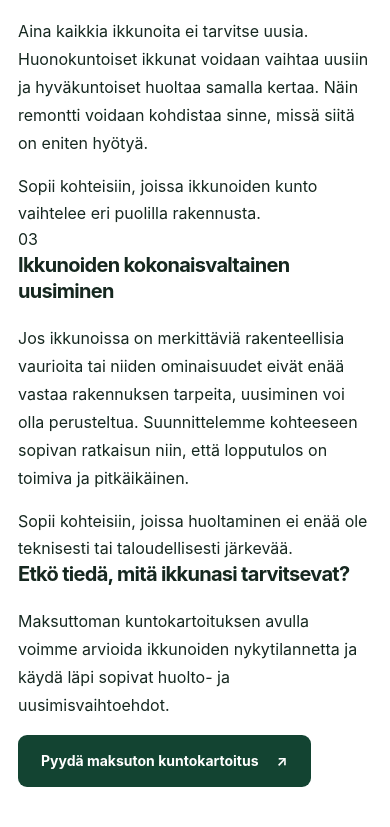
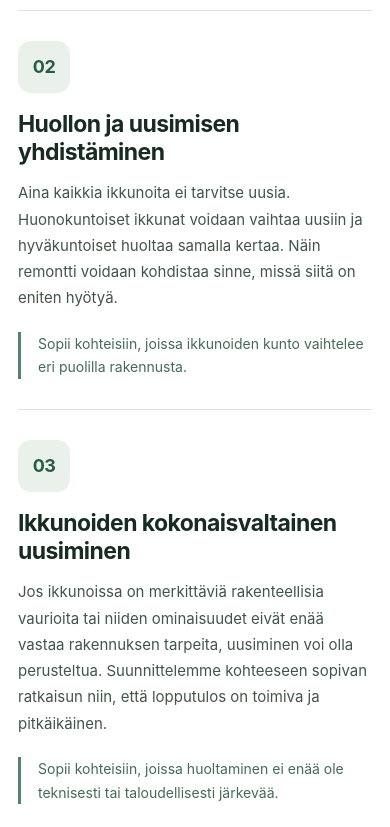
Before and after one commit to csmatias22/Linmate, a plain HTML site: page ikkunaremontit.html in a window 390 px wide. Shown: the part 1417-2244 px from the top of the page. Drawn offline with Linux system fonts and the light colour scheme.

Commit message:
Update style.css

```diff
--- a/assets/style.css
+++ b/assets/style.css
@@ -65,3 +65,138 @@ input:focus-visible,button:focus-visible,select:focus-visible,textarea:focus-vis
 .door-faq details p { margin:12px 0 0; }
 .text-link { display:inline-block; margin-top:12px; color:#154d3a; font-weight:650; }
 @media(max-width:760px){ .doors-highlight-layout { grid-template-columns:1fr; } .doors-benefits { padding:22px; } }
+
+
+/* LINMATE – HUOLTO VAI REMONTTI */
+
+.linmate-solutions {
+  margin-top: 48px;
+  border-top: 1px solid #dce5de;
+}
+
+.linmate-solution {
+  display: grid;
+  grid-template-columns: 84px minmax(0, 1fr);
+  gap: 28px;
+  padding: 38px 0;
+  border-bottom: 1px solid #dce5de;
+}
+
+.linmate-solution-number {
+  display: flex;
+  align-items: center;
+  justify-content: center;
+  width: 64px;
+  height: 64px;
+  border-radius: 16px;
+  background: #eaf1eb;
+  color: #285c46;
+  font-size: 22px;
+  font-weight: 700;
+  letter-spacing: -0.03em;
+}
+
+.linmate-solution-content {
+  max-width: 780px;
+}
+
+.linmate-solution-content h3 {
+  margin: 0 0 14px;
+  color: #172b22;
+  font-size: clamp(23px, 2.5vw, 30px);
+  line-height: 1.2;
+  letter-spacing: -0.025em;
+}
+
+.linmate-solution-content p {
+  margin: 0;
+  color: #43554b;
+  font-size: 16px;
+  line-height: 1.85;
+}
+
+.linmate-solution-note {
+  margin-top: 20px;
+  padding-left: 17px;
+  border-left: 3px solid #54846c;
+  color: #456b55;
+  font-size: 14px;
+  line-height: 1.7;
+}
+
+/* ALAREUNAN TOIMINTAKEHOTE */
+
+.linmate-solutions-cta {
+  display: flex;
+  align-items: center;
+  justify-content: space-between;
+  gap: 32px;
+  margin-top: 48px;
+  padding: 36px 40px;
+  background: #edf3ed;
+  border-radius: 18px;
+}
+
+.linmate-solutions-cta h3 {
+  margin: 0 0 10px;
+  color: #172b22;
+  font-size: clamp(22px, 2.5vw, 28px);
+  line-height: 1.25;
+}
+
+.linmate-solutions-cta p {
+  max-width: 620px;
+  margin: 0;
+  color: #4a5d51;
+  font-size: 15px;
+  line-height: 1.75;
+}
+
+.linmate-solutions-cta .btn {
+  flex-shrink: 0;
+}
+
+/* MOBIILINÄKYMÄ */
+
+@media (max-width: 768px) {
+
+  .linmate-solutions {
+    margin-top: 30px;
+  }
+
+  .linmate-solution {
+    grid-template-columns: 1fr;
+    gap: 18px;
+    padding: 30px 0;
+  }
+
+  .linmate-solution-number {
+    width: 52px;
+    height: 52px;
+    border-radius: 13px;
+    font-size: 18px;
+  }
+
+  .linmate-solution-content h3 {
+    font-size: 23px;
+  }
+
+  .linmate-solution-content p {
+    font-size: 15px;
+    line-height: 1.75;
+  }
+
+  .linmate-solutions-cta {
+    flex-direction: column;
+    align-items: stretch;
+    gap: 24px;
+    padding: 28px 24px;
+    margin-top: 32px;
+  }
+
+  .linmate-solutions-cta .btn {
+    width: 100%;
+    text-align: center;
+    justify-content: center;
+  }
+}
```
